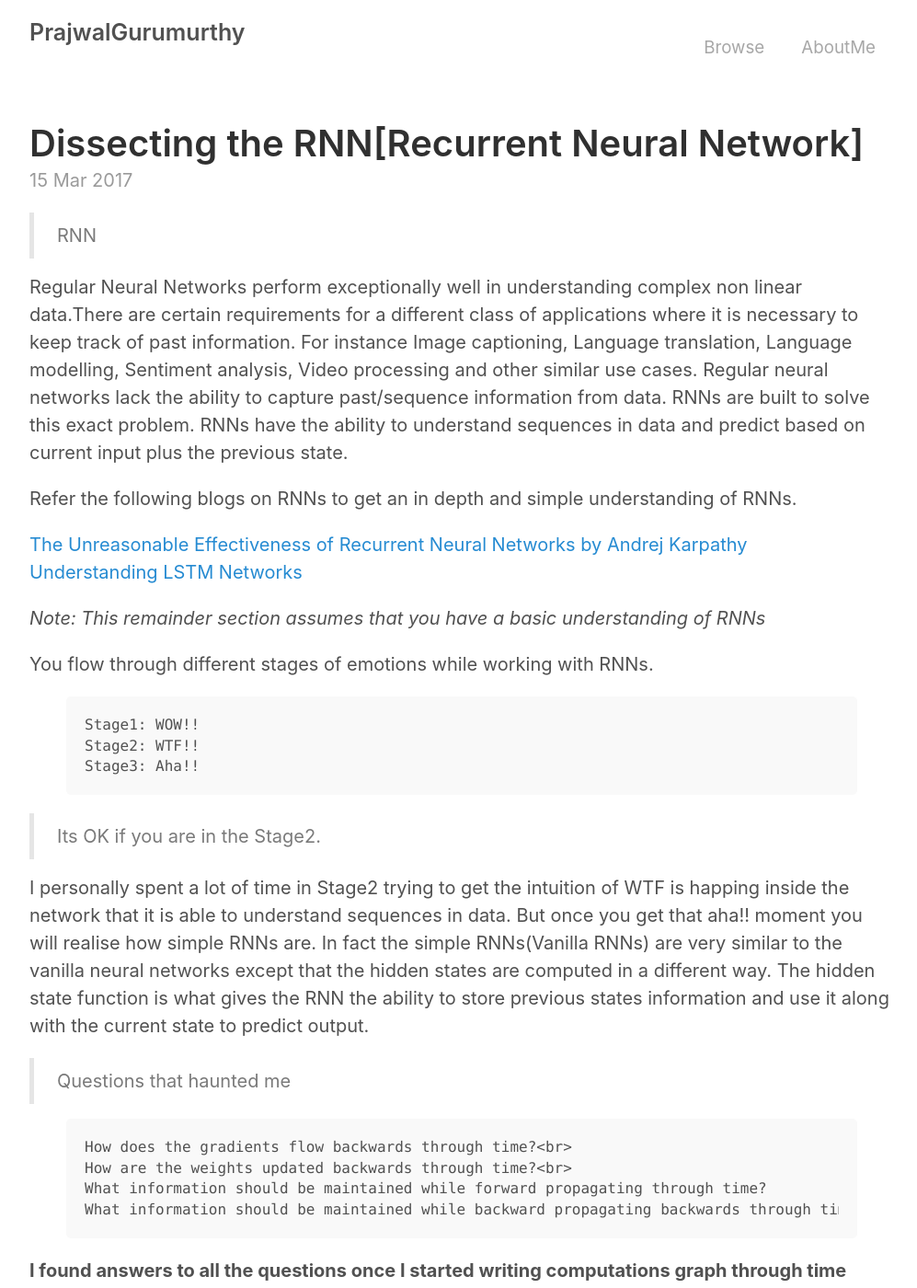
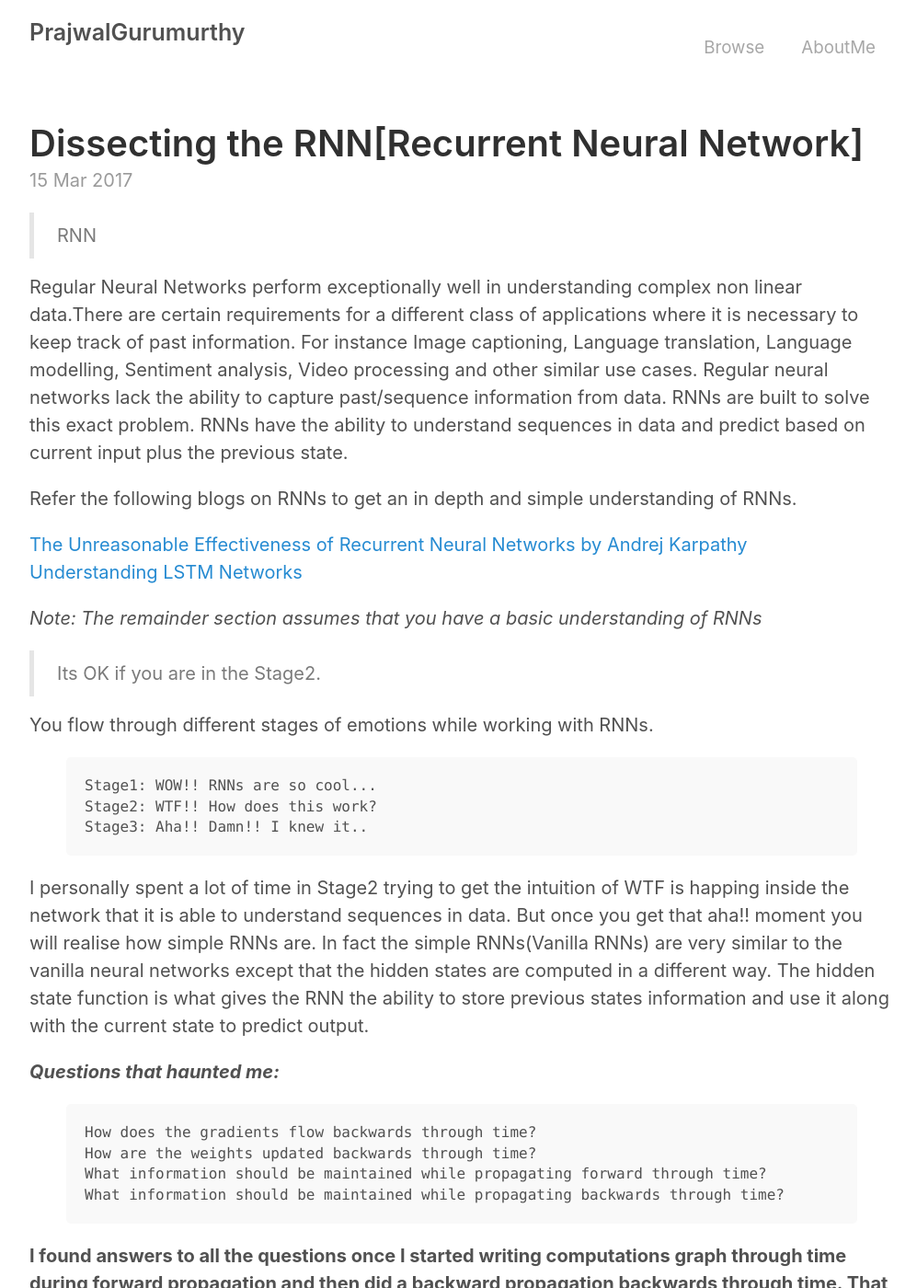
Before and after one commit to PrajwalGurumurthy/prajwalgurumurthy.github.io, a Jekyll site: the page built from _posts/2017-03-15-Disecting RNN.md, in a window 1280 px wide and 1400 px high. Shown: the whole window at 92% size, without its empty margins (138-1135 px from the left). Built offline with Jekyll 4.4.1, drawn with Linux system fonts in a browser that asks for light colours.

Commit message:
runs comp graph

```diff
--- a/_posts/2017-03-15-Disecting RNN.md
+++ b/_posts/2017-03-15-Disecting RNN.md
@@ -16,30 +16,30 @@ Refer the following blogs on RNNs to get an in depth and simple understanding of
 [The Unreasonable Effectiveness of Recurrent Neural Networks by Andrej Karpathy](http://karpathy.github.io/2015/05/21/rnn-effectiveness/)<br>
 [Understanding LSTM Networks](http://colah.github.io/posts/2015-08-Understanding-LSTMs/)
 
-<p><i>Note: This remainder section assumes that you have a basic understanding of RNNs</i></p>
+<p><i>Note: The remainder section assumes that you have a basic understanding of RNNs</i></p>
+
+>Its OK if you are in the Stage2.
 
 You flow through different stages of emotions while working with RNNs.
 
 {% highlight code %}
-Stage1: WOW!!
-Stage2: WTF!!
-Stage3:	Aha!!
+Stage1: WOW!! RNNs are so cool...
+Stage2: WTF!! How does this work?
+Stage3:	Aha!! Damn!! I knew it..
 {% endhighlight %}
-
->Its OK if you are in the Stage2.
 
 I personally spent a lot of time in Stage2 trying to get the intuition of WTF is happing inside the network that it is able to understand
 sequences in data. But once you get that aha!! moment you will realise how simple RNNs are. In fact the simple RNNs(Vanilla RNNs) are very similar
 to the vanilla neural networks except that the hidden states are computed in a different way. The hidden state function is what gives the RNN
 the ability to store previous states information and use it along with the current state to predict output.
 
->Questions that haunted me
+<b><i>Questions that haunted me:</i></b>
 
 {% highlight text %}
-How does the gradients flow backwards through time?<br>
-How are the weights updated backwards through time?<br>
-What information should be maintained while forward propagating through time?
-What information should be maintained while backward propagating backwards through time?
+How does the gradients flow backwards through time?
+How are the weights updated backwards through time?
+What information should be maintained while propagating forward through time?
+What information should be maintained while propagating backwards through time?
 {% endhighlight %}
 
 <p><b>I found answers to all the questions once I started writing computations graph through time during forward propagation and then
@@ -50,10 +50,10 @@ did a backward propagation backwards through time. That is when you realise how
 
 Before we dissect the RNN lets start by dissecting the vanilla NN so that its much easier to understand the difference between them.
 
-<br>For the sake of example lets consider 3:1:1 neural structure with i/p,hidden and o/p respectively.
+For the sake of example lets consider 3:1:1 neural structure with i/p,hidden and o/p respectively.
 We will use RELU as activation functions in hidden units,sigmoid in the output layer and log loss function.
 
->Lets get the color coding of the graph right
+<i>Lets get the color coding of the graph right</i>
 
 
 
```
